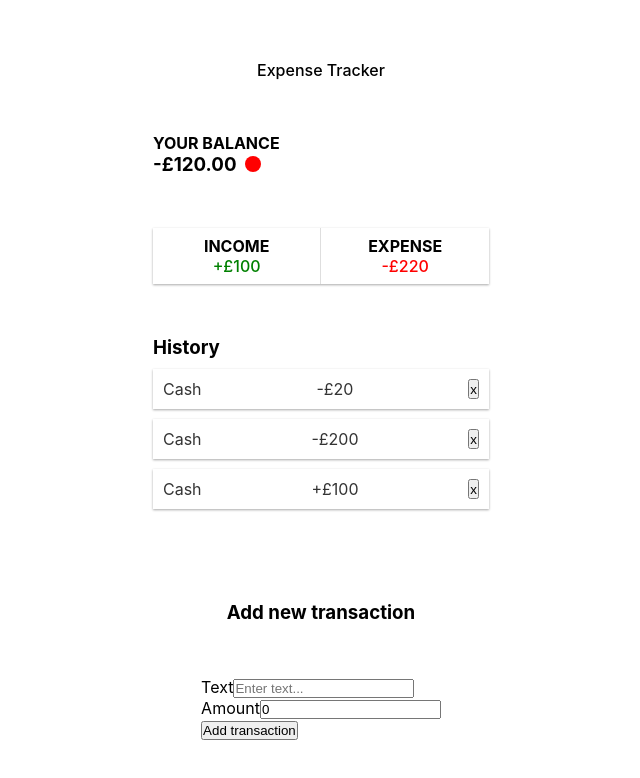
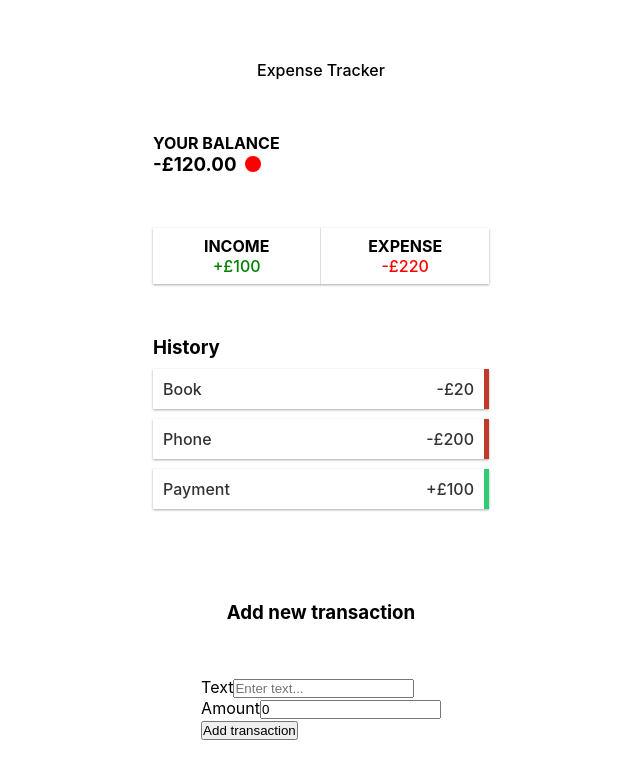
Before and after one commit to 21ciprian/expense-tracker, a React (Create React App) app: page / in a window 1280 px wide. Shown: the top 778 px of the page, without its empty margins (319-959 px from the left). Built offline with nearby package versions, Linux system fonts and the light colour scheme.

Commit message:
Styled transaction component

```diff
--- a/src/components/Transaction/Transaction.module.css
+++ b/src/components/Transaction/Transaction.module.css
@@ -1,6 +1,36 @@
 .plus {
-	color: green;
+	border-right: 5px solid #2ecc71;
 }
 .minus {
-	color: red;
+	border-right: 5px solid #c0392b;
 }
+li {
+	background-color: #fff;
+	box-shadow: var(--box-shadow);
+	color: #333;
+	display: flex;
+	justify-content: space-between;
+	position: relative;
+	padding: 10px;
+	margin: 10px 0;
+	font-weight: 500;
+	position: relative;
+}
+.deleteBtn {
+	cursor: pointer;
+	background-color: #e74c3c;
+	border: 0;
+	color: #fff;
+	font-size: 20px;
+	line-height: 20px;
+	padding: 2px 5px;
+	position: absolute;
+	top: 50%;
+	left: 0;
+	transform: translate(-100%, -50%);
+	opacity: 0;
+	transition: opacity 0.3s ease;
+}
+li:hover .deleteBtn {
+	opacity: 1;
+}
--- a/src/components/Transaction/index.tsx
+++ b/src/components/Transaction/index.tsx
@@ -10,7 +10,7 @@ function Transaction({transaction}: TransactionProp) {
 	return (
 		<li
 			className={transaction.amount < 0 ? `${styles.minus}` : `${styles.plus}`}>
-			Cash{' '}
+			{transaction.text}{' '}
 			<span>
 				{sign}£{Math.abs(transaction.amount)}
 			</span>
--- a/src/components/TransactionList/TransactionList.module.css
+++ b/src/components/TransactionList/TransactionList.module.css
@@ -6,13 +6,3 @@
 	padding: 0;
 	margin-bottom: 40px;
 }
-.list li {
-	background-color: #fff;
-	box-shadow: var(--box-shadow);
-	color: #333;
-	display: flex;
-	justify-content: space-between;
-	position: relative;
-	padding: 10px;
-	margin: 10px 0;
-}
```
